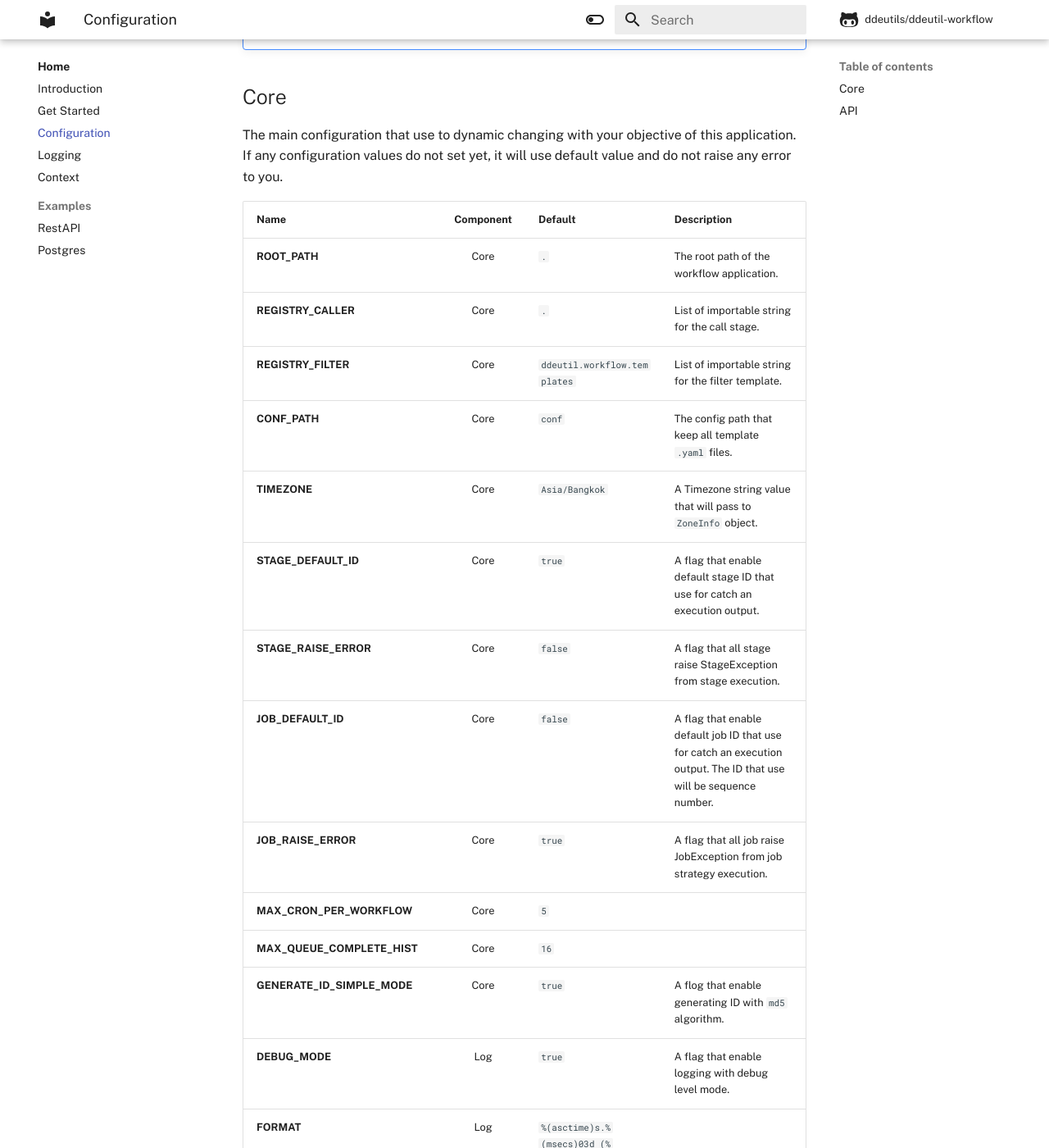
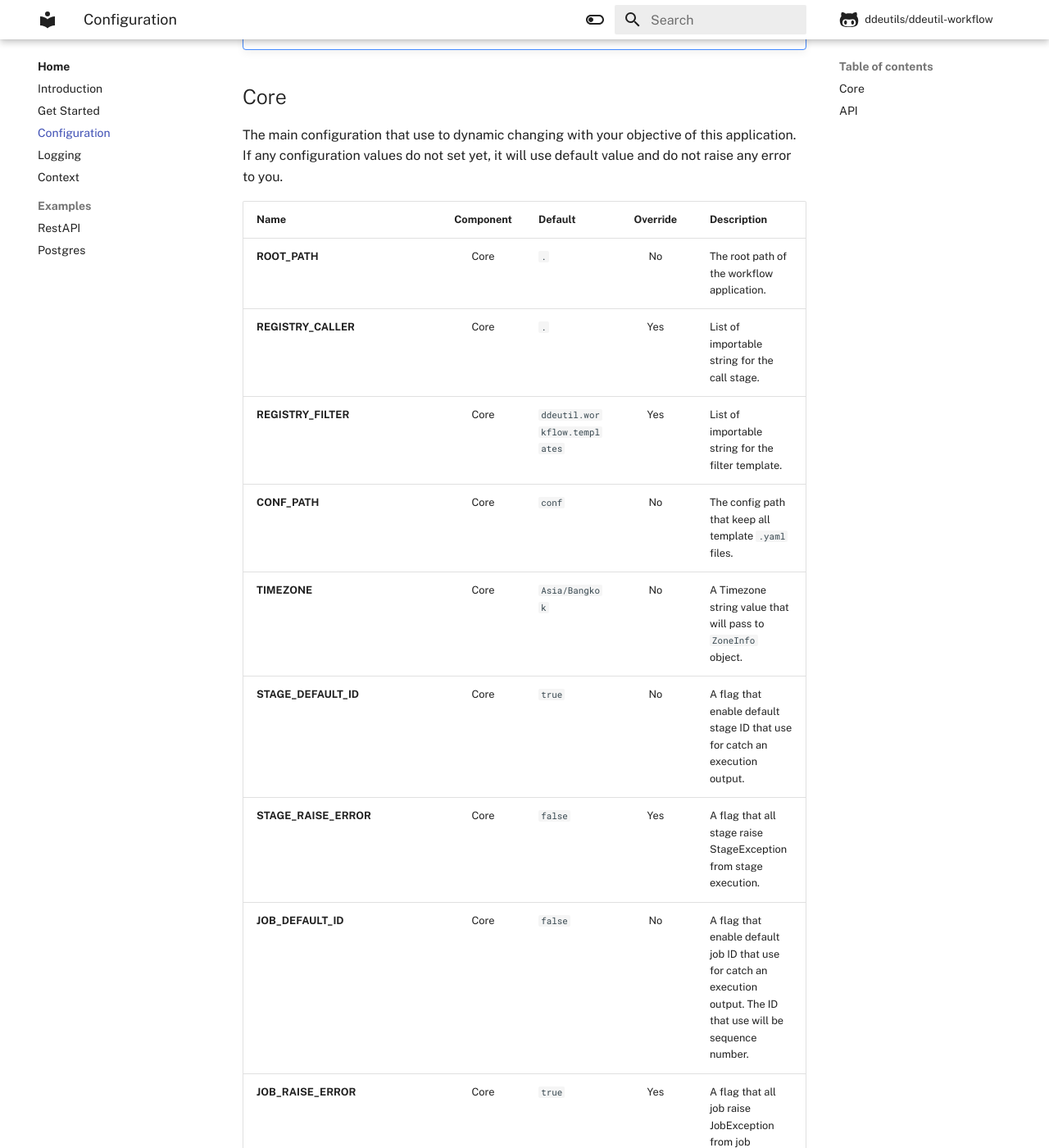
Before and after one commit to ddeutils/ddeutil-workflow, an MkDocs documentation site: the page built from docs/configuration.md, in a window 1280 px wide and 1400 px high, scrolled down 272 px. Shown: the whole window at 82% size. Built offline with MkDocs 1.6.1 and Material for MkDocs 9.7.7, drawn with Linux system fonts in a browser that asks for light colours; comment, search, counter and statistics services are not loaded; some of the changed text lies outside the part shown.

Commit message:
:page_facing_up: docs: mark override ability.

```diff
--- a/docs/configuration.md
+++ b/docs/configuration.md
@@ -12,31 +12,31 @@
 application. If any configuration values do not set yet, it will use default value
 and do not raise any error to you.
 
-| Name                         | Component | Default                                                                                                                         | Description                                                                                                        |
-|:-----------------------------|:---------:|:--------------------------------------------------------------------------------------------------------------------------------|:-------------------------------------------------------------------------------------------------------------------|
-| **ROOT_PATH**                |   Core    | `.`                                                                                                                             | The root path of the workflow application.                                                                         |
-| **REGISTRY_CALLER**          |   Core    | `.`                                                                                                                             | List of importable string for the call stage.                                                                      |
-| **REGISTRY_FILTER**          |   Core    | `ddeutil.workflow.templates`                                                                                                    | List of importable string for the filter template.                                                                 |
-| **CONF_PATH**                |   Core    | `conf`                                                                                                                          | The config path that keep all template `.yaml` files.                                                              |
-| **TIMEZONE**                 |   Core    | `Asia/Bangkok`                                                                                                                  | A Timezone string value that will pass to `ZoneInfo` object.                                                       |
-| **STAGE_DEFAULT_ID**         |   Core    | `true`                                                                                                                          | A flag that enable default stage ID that use for catch an execution output.                                        |
-| **STAGE_RAISE_ERROR**        |   Core    | `false`                                                                                                                         | A flag that all stage raise StageException from stage execution.                                                   |
-| **JOB_DEFAULT_ID**           |   Core    | `false`                                                                                                                         | A flag that enable default job ID that use for catch an execution output. The ID that use will be sequence number. |
-| **JOB_RAISE_ERROR**          |   Core    | `true`                                                                                                                          | A flag that all job raise JobException from job strategy execution.                                                |
-| **MAX_CRON_PER_WORKFLOW**    |   Core    | `5`                                                                                                                             |                                                                                                                    |
-| **MAX_QUEUE_COMPLETE_HIST**  |   Core    | `16`                                                                                                                            |                                                                                                                    |
-| **GENERATE_ID_SIMPLE_MODE**  |   Core    | `true`                                                                                                                          | A flog that enable generating ID with `md5` algorithm.                                                             |
-| **DEBUG_MODE**               |    Log    | `true`                                                                                                                          | A flag that enable logging with debug level mode.                                                                  |
-| **FORMAT**                   |    Log    | `%(asctime)s.%(msecs)03d (%(name)-10s, %(process)-5d,%(thread)-5d) [%(levelname)-7s] %(message)-120s (%(filename)s:%(lineno)s)` |                                                                                                                    |
-| **FORMAT_FILE**              |    Log    | `{datetime} ({process:5d}, {thread:5d}) {message:120s} ({filename}:{lineno})`                                                   |                                                                                                                    |
-| **DATETIME_FORMAT**          |    Log    | `%Y-%m-%d %H:%M:%S`                                                                                                             |                                                                                                                    |
-| **TRACE_PATH**               |    Log    | `./logs`                                                                                                                        | The log path of the workflow saving log.                                                                           |
-| **TRACE_ENABLE_WRITE**       |    Log    | `false`                                                                                                                         |                                                                                                                    |
-| **AUDIT_PATH**               |    Log    | `./audits`                                                                                                                      |                                                                                                                    |
-| **AUDIT_ENABLE_WRITE**       |    Log    | `true`                                                                                                                          | A flag that enable logging object saving log to its destination.                                                   |
-| **MAX_PROCESS**              |    App    | `2`                                                                                                                             | The maximum process worker number that run in scheduler app module.                                                |
-| **MAX_SCHEDULE_PER_PROCESS** |    App    | `100`                                                                                                                           | A schedule per process that run parallel.                                                                          |
-| **STOP_BOUNDARY_DELTA**      |    App    | `'{"minutes": 5, "seconds": 20}'`                                                                                               | A time delta value that use to stop scheduler app in json string format.                                           |
+| Name                         | Component | Default                                                                                                                         | Override | Description                                                                                                        |
+|:-----------------------------|:---------:|:--------------------------------------------------------------------------------------------------------------------------------|:--------:|:-------------------------------------------------------------------------------------------------------------------|
+| **ROOT_PATH**                |   Core    | `.`                                                                                                                             |    No    | The root path of the workflow application.                                                                         |
+| **REGISTRY_CALLER**          |   Core    | `.`                                                                                                                             |   Yes    | List of importable string for the call stage.                                                                      |
+| **REGISTRY_FILTER**          |   Core    | `ddeutil.workflow.templates`                                                                                                    |   Yes    | List of importable string for the filter template.                                                                 |
+| **CONF_PATH**                |   Core    | `conf`                                                                                                                          |    No    | The config path that keep all template `.yaml` files.                                                              |
+| **TIMEZONE**                 |   Core    | `Asia/Bangkok`                                                                                                                  |    No    | A Timezone string value that will pass to `ZoneInfo` object.                                                       |
+| **STAGE_DEFAULT_ID**         |   Core    | `true`                                                                                                                          |    No    | A flag that enable default stage ID that use for catch an execution output.                                        |
+| **STAGE_RAISE_ERROR**        |   Core    | `false`                                                                                                                         |   Yes    | A flag that all stage raise StageException from stage execution.                                                   |
+| **JOB_DEFAULT_ID**           |   Core    | `false`                                                                                                                         |    No    | A flag that enable default job ID that use for catch an execution output. The ID that use will be sequence number. |
+| **JOB_RAISE_ERROR**          |   Core    | `true`                                                                                                                          |   Yes    | A flag that all job raise JobException from job strategy execution.                                                |
+| **MAX_CRON_PER_WORKFLOW**    |   Core    | `5`                                                                                                                             |    No    |                                                                                                                    |
+| **MAX_QUEUE_COMPLETE_HIST**  |   Core    | `16`                                                                                                                            |    No    |                                                                                                                    |
+| **GENERATE_ID_SIMPLE_MODE**  |   Core    | `true`                                                                                                                          |    No    | A flog that enable generating ID with `md5` algorithm.                                                             |
+| **DEBUG_MODE**               |    Log    | `true`                                                                                                                          |    No    | A flag that enable logging with debug level mode.                                                                  |
+| **FORMAT**                   |    Log    | `%(asctime)s.%(msecs)03d (%(name)-10s, %(process)-5d,%(thread)-5d) [%(levelname)-7s] %(message)-120s (%(filename)s:%(lineno)s)` |    No    |                                                                                                                    |
+| **FORMAT_FILE**              |    Log    | `{datetime} ({process:5d}, {thread:5d}) {message:120s} ({filename}:{lineno})`                                                   |    No    |                                                                                                                    |
+| **DATETIME_FORMAT**          |    Log    | `%Y-%m-%d %H:%M:%S`                                                                                                             |    No    |                                                                                                                    |
+| **TRACE_PATH**               |    Log    | `./logs`                                                                                                                        |    No    | The log path of the workflow saving log.                                                                           |
+| **TRACE_ENABLE_WRITE**       |    Log    | `false`                                                                                                                         |    No    |                                                                                                                    |
+| **AUDIT_PATH**               |    Log    | `./audits`                                                                                                                      |    No    |                                                                                                                    |
+| **AUDIT_ENABLE_WRITE**       |    Log    | `true`                                                                                                                          |    No    | A flag that enable logging object saving log to its destination.                                                   |
+| **MAX_PROCESS**              |    App    | `2`                                                                                                                             |    No    | The maximum process worker number that run in scheduler app module.                                                |
+| **MAX_SCHEDULE_PER_PROCESS** |    App    | `100`                                                                                                                           |    No    | A schedule per process that run parallel.                                                                          |
+| **STOP_BOUNDARY_DELTA**      |    App    | `'{"minutes": 5, "seconds": 20}'`                                                                                               |    No    | A time delta value that use to stop scheduler app in json string format.                                           |
 
 ## API
 
```
Also changed, not shown: README.md (+25 -25 lines).
